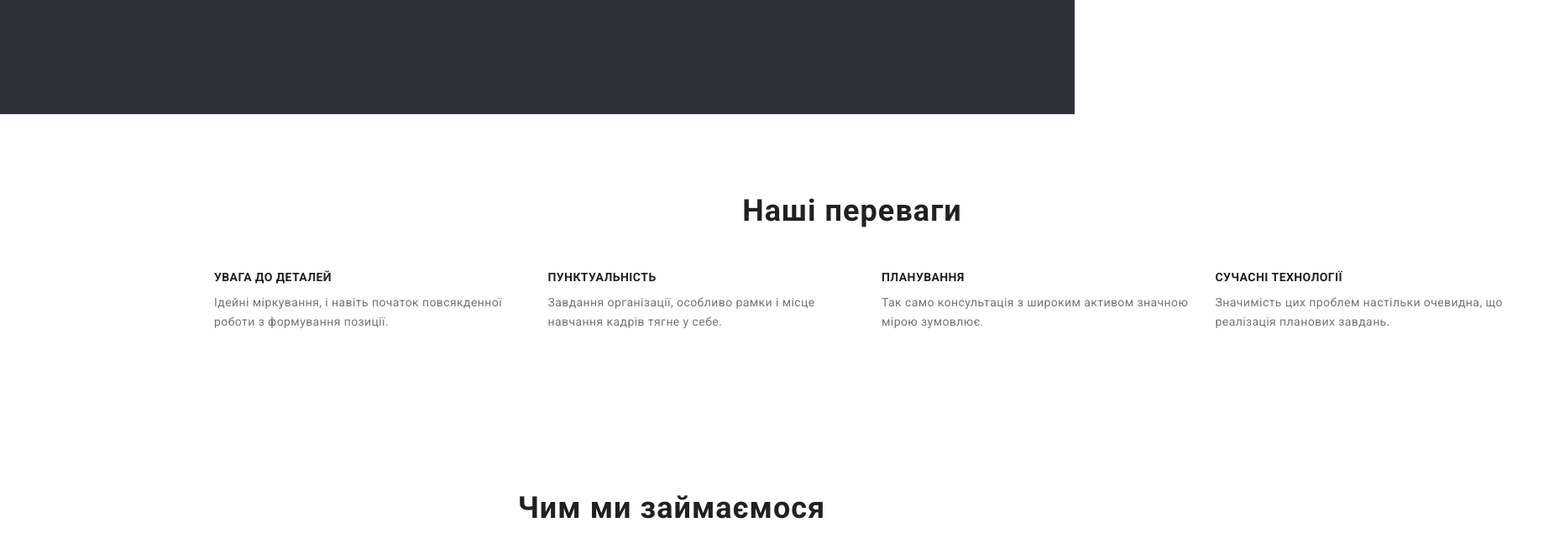
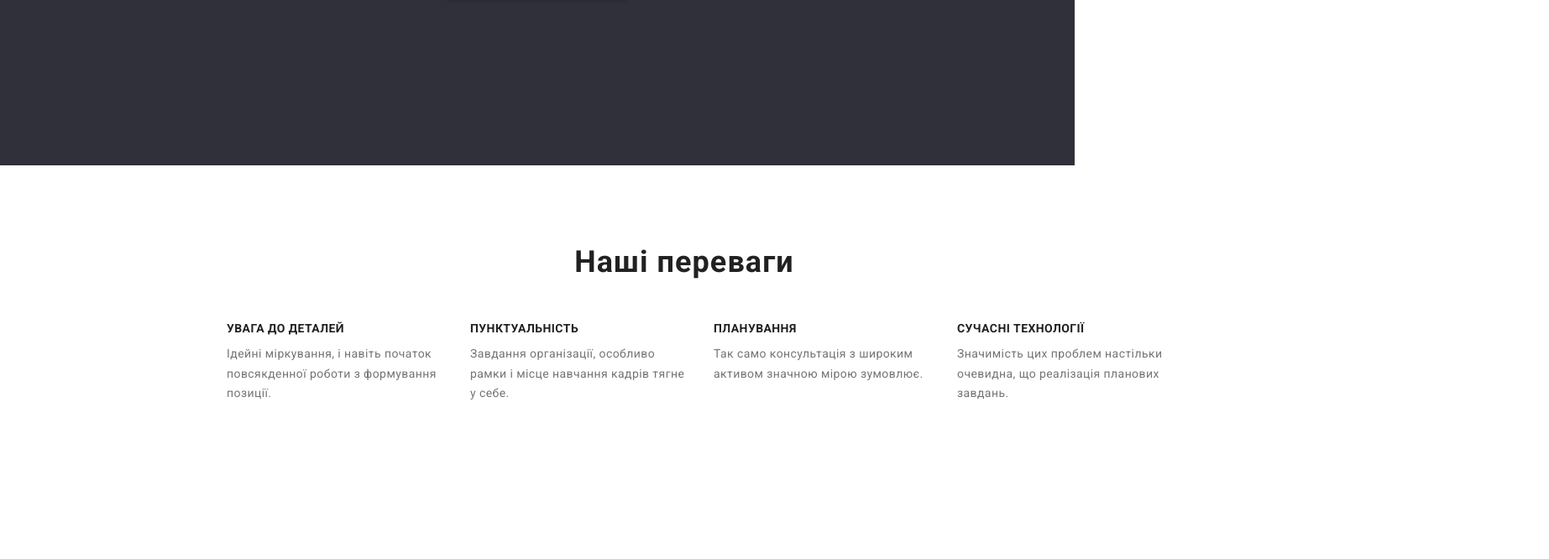
Before and after one commit to katerynahunko/goit-markup-hw-03, a plain HTML site: page index.html in a window 1280 px wide. Shown: the part 488-1154 px from the top of the page at 84% size, 1845 px wide, since content can reach past the window. Drawn offline with nearby package versions, Linux system fonts and the light colour scheme.

Commit message:
Update styles.css

```diff
--- a/css/styles.css
+++ b/css/styles.css
@@ -42,9 +42,9 @@
 .container {
   margin-left: auto;
   margin-right: auto;
-  width: 1600px;
-  /* padding-left: 15px;
-  padding-right: 15px; */
+  width: 1200px;
+  padding-left: 15px;
+  padding-right: 15px;
 }
 
 .section {
```
